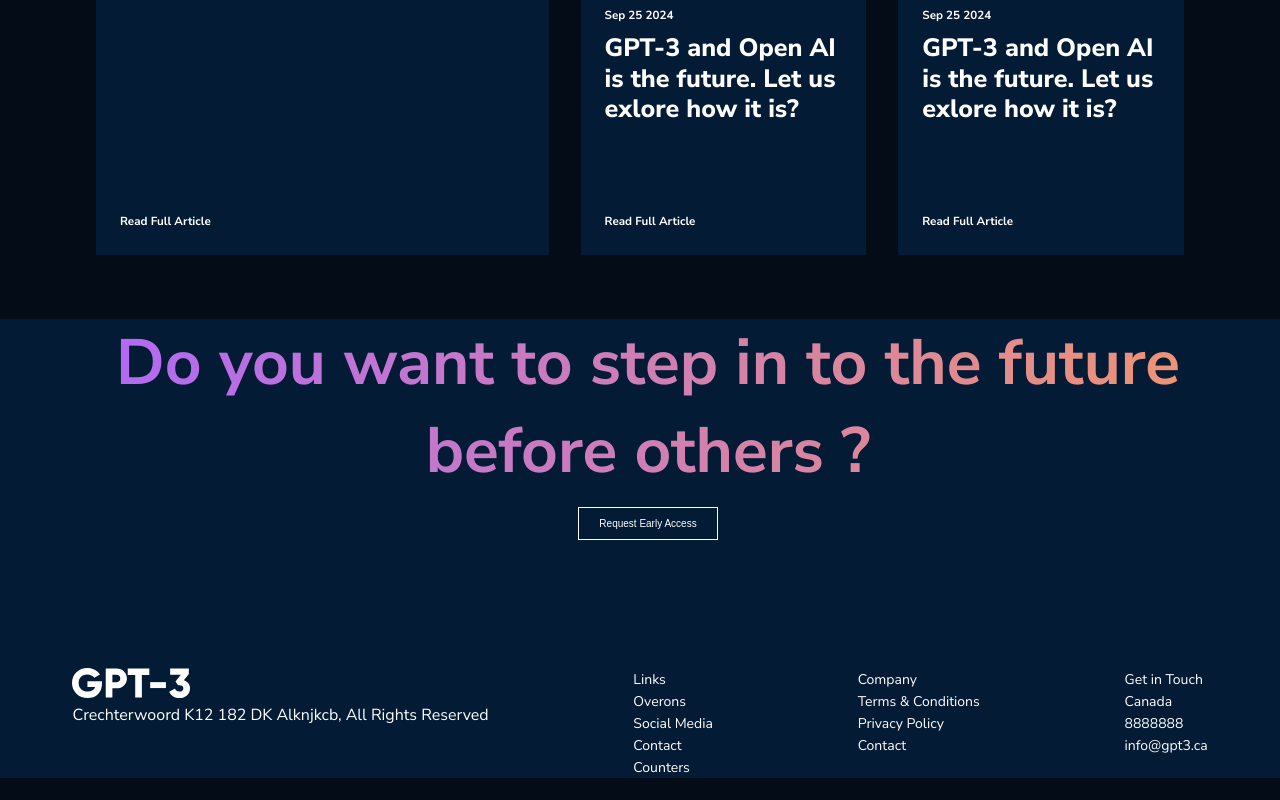
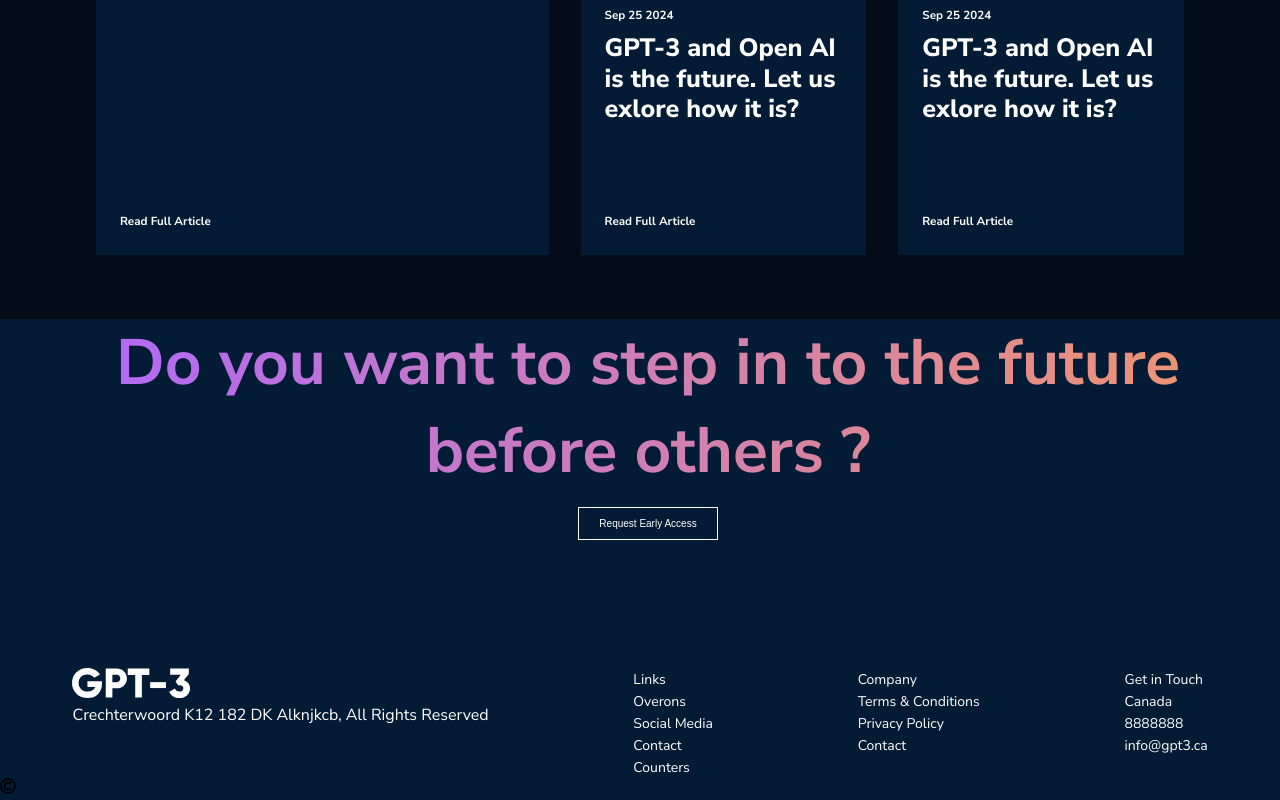
Before and after one commit to Lekanlekzy/GP3-AI-Web, a React (Create React App) app in the folder gpt3/: page / in a window 1280 px wide. Shown: the part 3839-4639 px from the top of the page. Before the commit the page ends 4617 px from the top, so only its background shows below. Built offline with nearby package versions, Linux system fonts and the light colour scheme.

Commit message:
cpy foot

```diff
--- a/gpt3/src/containers/footers/Footers.jsx
+++ b/gpt3/src/containers/footers/Footers.jsx
@@ -1,6 +1,8 @@
 import React from 'react'
 import './footer.css'
 import logo from '../../assets/logo.svg'
+import { FaRegCopyright } from "react-icons/fa";
+
 
 const Footers = () => {
   return (
@@ -36,6 +38,9 @@ const Footers = () => {
           <p><a>info@gpt3.ca</a></p>
         </div>
       </div>
+      <div>
+      <FaRegCopyright />
+      </div>
     </div>
   )
 }
```
